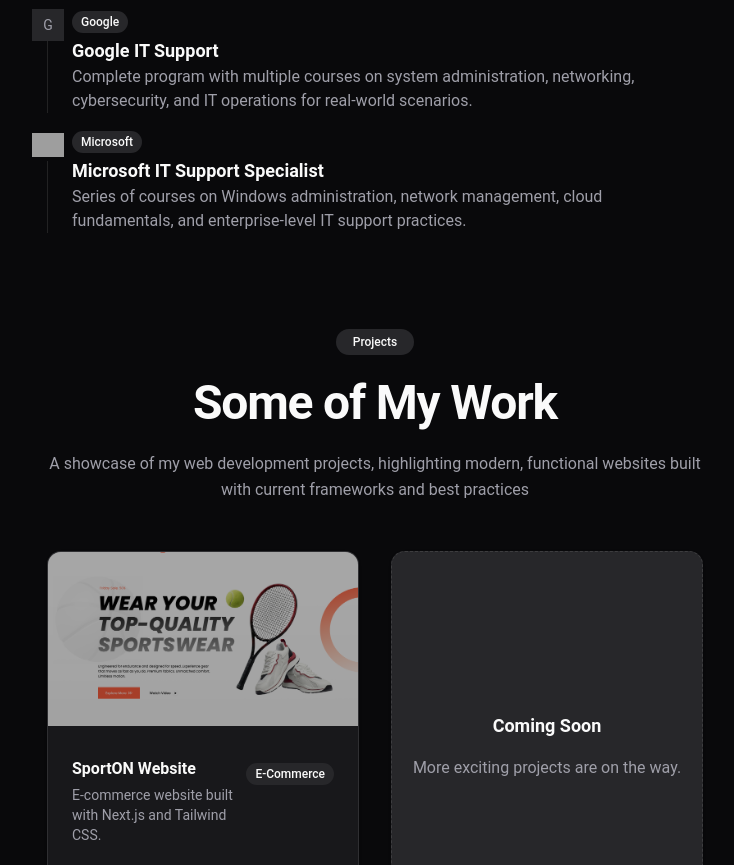
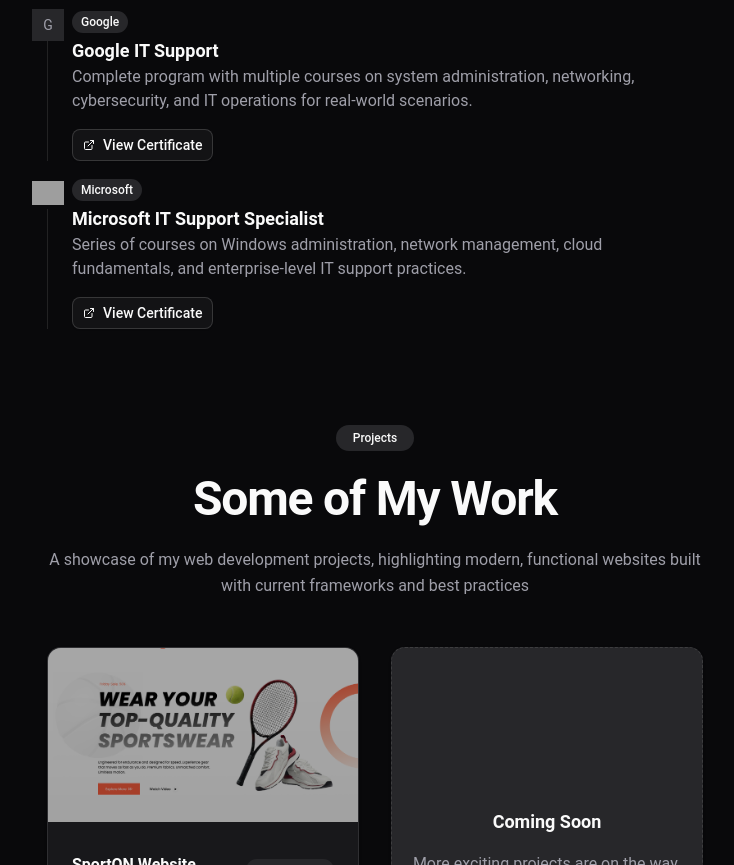
Before and after one commit to uutD29/portfolio, a React (Vite) app: page / in a window 1280 px wide. Shown: the part 1160-2025 px from the top of the page, without its empty margins (265-999 px from the left). Built offline with nearby package versions, Linux system fonts and the light colour scheme; grey boxes are pictures that could not be loaded.

Commit message:
another fix

```diff
--- a/src/components/sections/Certification-timeline.tsx
+++ b/src/components/sections/Certification-timeline.tsx
@@ -2,6 +2,8 @@
 
 import { Avatar, AvatarFallback, AvatarImage } from "@/components/ui/avatar";
 import { Badge } from "../ui/badge";
+import { Button } from "@/components/ui/button";
+import { ExternalLink } from "lucide-react";
 
 const certificates = [
   {
@@ -12,6 +14,7 @@
       "Complete program with multiple courses on system administration, networking, cybersecurity, and IT operations for real-world scenarios.",
     logo: "https://upload.wikimedia.org/wikipedia/commons/3/3c/Google_Favicon_2025.svg",
     year: "2022",
+    certificateImage: "/cert/Google-IWVL7LZUUVBQ9.jpg",
   },
   {
     id: 2,
@@ -21,6 +24,7 @@
       "Series of courses on Windows administration, network management, cloud fundamentals, and enterprise-level IT support practices.",
     logo: "https://upload.wikimedia.org/wikipedia/commons/0/0f/Microsoft_logo_-_2012_%28vertical%29.svg",
     year: "2023",
+    certificateImage: "/cert/Microsoft-QB0VFRW9Q8R9.jpg",
   },
 ];
 
@@ -47,7 +51,19 @@
 
             <h3 className="text-lg font-semibold mt-1">{cert.name}</h3>
 
-            <p className="text-muted-foreground">{cert.description}</p>
+            <p className="text-muted-foreground mb-4">{cert.description}</p>
+
+            <Button variant="outline" size="sm" asChild>
+              <a
+                href={cert.certificateImage}
+                target="_blank"
+                rel="noopener noreferrer"
+                className="inline-flex items-center gap-2"
+              >
+                <ExternalLink className="size-3" />
+                View Certificate
+              </a>
+            </Button>
           </div>
         </div>
       ))}
--- a/src/components/sections/ContactSection.tsx
+++ b/src/components/sections/ContactSection.tsx
@@ -1,7 +1,6 @@
 import { Badge } from "../ui/badge";
 import { Github, Linkedin, Mail } from "lucide-react";
 import { AnimatedTooltip } from "../ui/animated-tooltip";
-import AnimatedTooltipPreview from "../animated-tooltip-demo";
 
 const socialLinks = [
   {
```
Also changed, not shown: public/cert/Google-IWVL7LZUUVBQ9.jpg (added), public/cert/Microsoft-QB0VFRW9Q8R9.jpg (added).
